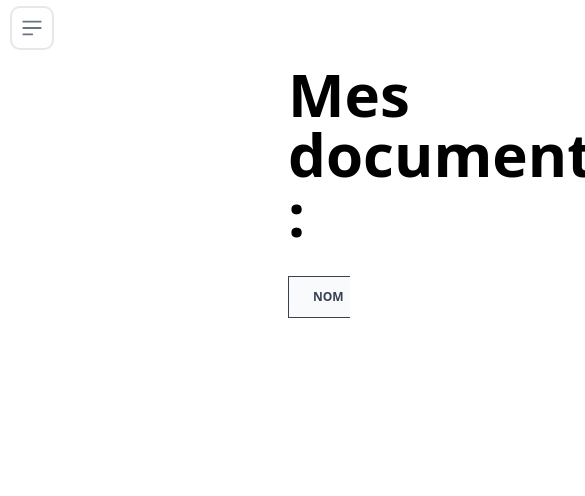
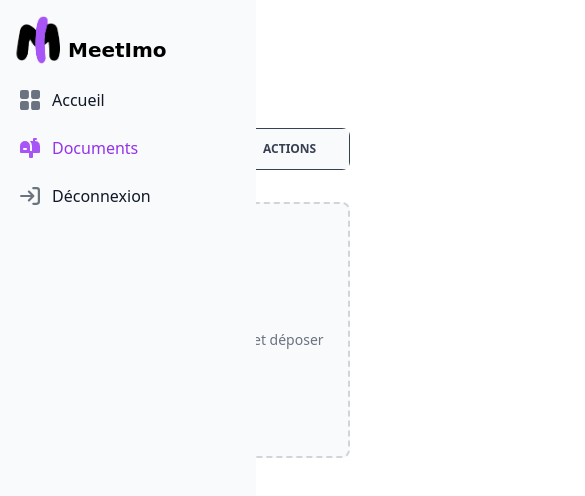
Before and after one commit to barthelemy-lebel/bloc3-front, a website: page src/client/document.html in a window 390 px wide. Both pictures are taken after a click on the button "Open sidebar". Shown: the top 496 px of the page, 585 px wide, since content can reach past the window. Drawn offline with Linux system fonts and the light colour scheme; no server answers; a web font is replaced by a local one.

Commit message:
Fixed #37 -- rendre la page documents coté client responsive

```diff
--- a/src/client/document.html
+++ b/src/client/document.html
@@ -12,7 +12,44 @@
   <title>Document</title>
 </head>
 <body class="h-full">
-  <button data-drawer-target="default-sidebar" data-drawer-toggle="default-sidebar" aria-controls="default-sidebar" type="button" class="inline-flex items-center p-2 mt-2 ms-3 text-sm text-gray-500 rounded-lg sm:hidden hover:bg-gray-100 focus:outline-none focus:ring-2 focus:ring-gray-200 dark:text-gray-400 dark:hover:bg-gray-700 dark:focus:ring-gray-600">
+  <script>
+    document.addEventListener('DOMContentLoaded', () => {
+      const sidebar = document.getElementById('default-sidebar')
+      const sidebarToggle = document.getElementById('sidebarToggle')
+      const sidebarLogo = document.getElementById('sidebarLogo')
+
+      let isSidebarOpen = false
+
+      const toggleSidebar = () => {
+          isSidebarOpen = !isSidebarOpen
+          sidebar.classList.toggle('-translate-x-full', !isSidebarOpen)
+      }
+
+      const closeSidebar = () => {
+          isSidebarOpen = false
+          sidebar.classList.add('-translate-x-full')
+      }
+
+      sidebarToggle.addEventListener('click', (event) => {
+          event.stopPropagation()
+          toggleSidebar()
+      })
+
+      sidebarLogo.addEventListener('click', (event) => {
+          event.stopPropagation()
+          closeSidebar()
+      })
+
+      document.addEventListener('click', (event) => {
+          const isClickInside = sidebar.contains(event.target) || sidebarToggle.contains(event.target)
+          if (!isClickInside && isSidebarOpen) {
+              closeSidebar()
+          }
+      })
+  })
+
+  </script>
+  <button id="sidebarToggle" aria-controls="default-sidebar" type="button" class="inline-flex items-center p-2 mt-2 ms-3 text-sm text-gray-500 rounded-lg sm:hidden hover:bg-gray-100 focus:outline-none focus:ring-2 focus:ring-gray-200 dark:text-gray-400 dark:hover:bg-gray-700 dark:focus:ring-gray-600">
       <span class="sr-only">Open sidebar</span>
       <svg class="w-6 h-6" aria-hidden="true" fill="currentColor" viewBox="0 0 20 20" xmlns="http://www.w3.org/2000/svg">
           <path clip-rule="evenodd" fill-rule="evenodd" d="M2 4.75A.75.75 0 012.75 4h14.5a.75.75 0 010 1.5H2.75A.75.75 0 012 4.75zm0 10.5a.75.75 0 01.75-.75h7.5a.75.75 0 010 1.5h-7.5a.75.75 0 01-.75-.75zM2 10a.75.75 0 01.75-.75h14.5a.75.75 0 010 1.5H2.75A.75.75 0 012 10z"></path>
@@ -21,7 +58,7 @@
 
   <aside id="default-sidebar" class="fixed top-0 left-0 z-40 w-64 h-screen transition-transform -translate-x-full sm:translate-x-0" aria-label="Sidebar">
       <div class="h-full px-3 py-4 overflow-y-auto bg-gray-50 dark:bg-gray-800">
-      <div class="flex flex-row items-end mb-4">
+          <div id="sidebarLogo" class="flex flex-row items-end mb-4">
               <img src="/src/assets/logo-purple.png" alt="logo-meetimo" class="w-14 h-12">
               <h1 class="text-xl font-semibold font-madimi-one">MeetImo</h1>
           </div>
@@ -35,8 +72,8 @@
           </a>
         </li>
         <li>
-          <a href="/src/client/document.html" class="flex items-center p-2 text-gray-900 rounded-lg dark:text-white hover:bg-gray-100 dark:hover:bg-gray-700 group">
-              <svg class="flex-shrink-0 w-5 h-5 text-gray-500 transition duration-75 dark:text-gray-400 group-hover:text-purple-500 dark:group-hover:text-white" aria-hidden="true" xmlns="http://www.w3.org/2000/svg" fill="currentColor" viewBox="0 0 20 20">
+          <a href="/src/client/document.html" class="flex items-center p-2 text-purple-600 rounded-lg dark:text-white hover:bg-gray-100 dark:hover:bg-gray-700 group">
+              <svg class="flex-shrink-0 w-5 h-5 text-purple-500 transition duration-75 dark:text-gray-400 group-hover:text-purple-500 dark:group-hover:text-white" aria-hidden="true" xmlns="http://www.w3.org/2000/svg" fill="currentColor" viewBox="0 0 20 20">
                 <path d="m17.418 3.623-.018-.008a6.713 6.713 0 0 0-2.4-.569V2h1a1 1 0 1 0 0-2h-2a1 1 0 0 0-1 1v2H9.89A6.977 6.977 0 0 1 12 8v5h-2V8A5 5 0 1 0 0 8v6a1 1 0 0 0 1 1h8v4a1 1 0 0 0 1 1h2a1 1 0 0 0 1-1v-4h6a1 1 0 0 0 1-1V8a5 5 0 0 0-2.582-4.377ZM6 12H4a1 1 0 0 1 0-2h2a1 1 0 0 1 0 2Z"/>
               </svg>
               <span class="flex-1 ms-3 whitespace-nowrap">Documents</span>
@@ -53,24 +90,21 @@
       </ul>
     </div>
   </aside>
-  <h1 class="text-6xl ml-72 my-4 font-semibold">Mes documents :</h1>
-  <div class="relative overflow-x-auto ml-72 mt-8 mr-10 flex flex-rox items-start gap-8 h-full">
-    <table class="w-full text-sm text-left rtl:text-right text-gray-500 dark:text-gray-400" id="clients-tab">
+  <h1 class="text-2xl sm:text-4xl lg:text-6xl ml-4 sm:ml-16 lg:ml-72 my-4 font-semibold">Mes documents :</h1>
+  <div class="relative overflow-x-auto mx-4 sm:mx-16 lg:ml-72 mt-8 mr-10 flex flex-row flex-wrap items-start gap-8 h-full">
+      <table class="w-full sm:w-3/5 text-sm text-left rtl:text-right text-gray-500 dark:text-gray-400 sm:bg-white rounded-lg overflow-hidden sm:shadow-lg" id="clients-tab">
           <thead class="text-xs text-gray-700 uppercase bg-gray-50 light:bg-gray-700 light:text-gray-400">
               <tr>
-                <th scope="col" class="w-2/3 px-6 py-3 border border-gray-700">
-                    Nom
-                </th>
-                <th scope="col" class="px-6 py-3 border border-gray-700">
-                    Actions
-                </th>
+                  <th scope="col" class="w-2/3 px-6 py-3 border border-gray-700">Nom</th>
+                  <th scope="col" class="px-6 py-3 border border-gray-700">Actions</th>
               </tr>
           </thead>
           <tbody>
+              <!-- Dynamic rows will be inserted here -->
           </tbody>
       </table>
-    <div class="flex items-center justify-center w-full">
-      <label for="dropzone-file" class="flex flex-col items-center justify-center w-full h-64 border-2 border-gray-300 border-dashed rounded-lg cursor-pointer bg-gray-50 dark:hover:bg-bray-800 dark:bg-gray-700 hover:bg-gray-100 dark:border-gray-600 dark:hover:border-gray-500 dark:hover:bg-gray-600">Ajouter un document
+      <div class="flex items-center justify-center w-full sm:w-2/5 :w-auto lg:flex-1">
+          <label for="dropzone-file" class="flex flex-col items-center justify-center w-full h-64 border-2 border-gray-300 border-dashed rounded-lg cursor-pointer bg-gray-50 dark:hover:bg-bray-800 dark:bg-gray-700 hover:bg-gray-100 dark:border-gray-600 dark:hover:border-gray-500 dark:hover:bg-gray-600">
               <div class="flex flex-col items-center justify-center pt-5 pb-6">
                   <svg class="w-8 h-8 mb-4 text-gray-500 dark:text-gray-400" aria-hidden="true" xmlns="http://www.w3.org/2000/svg" fill="none" viewBox="0 0 20 16">
                       <path stroke="currentColor" stroke-linecap="round" stroke-linejoin="round" stroke-width="2" d="M13 13h3a3 3 0 0 0 0-6h-.025A5.56 5.56 0 0 0 16 6.5 5.5 5.5 0 0 0 5.207 5.021C5.137 5.017 5.071 5 5 5a4 4 0 0 0 0 8h2.167M10 15V6m0 0L8 8m2-2 2 2"/>
```
Also changed, not shown: src/output.css. Lines whose indentation alone changed are shown as unchanged.
